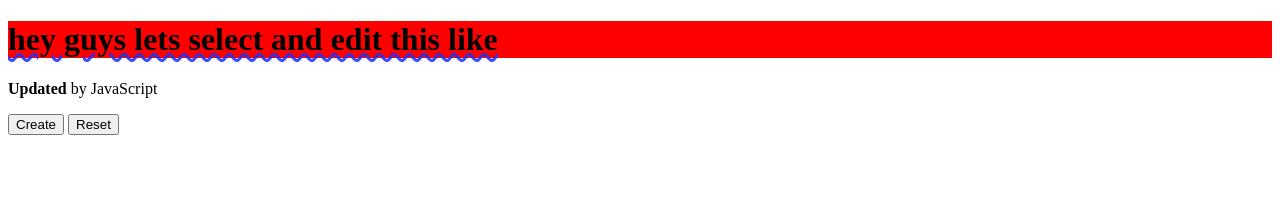
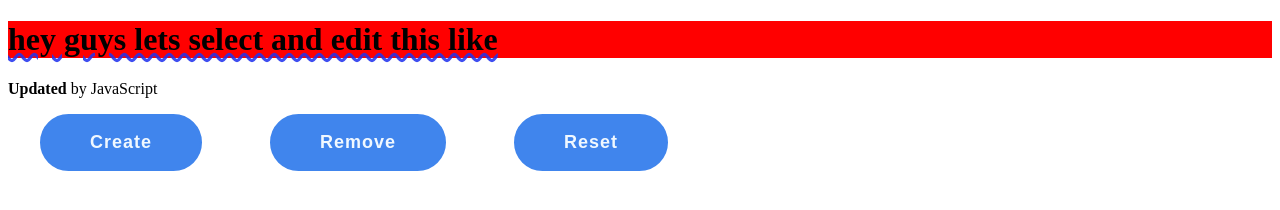
Before and after one commit to dhanushkrishna72/JavaScriptFCC, a plain HTML site: page domChallenge/index.html in a window 1280 px wide. Drawn offline with Linux system fonts and the light colour scheme.

Commit message:
updated the buttons

```diff
--- a/domChallenge/index.html
+++ b/domChallenge/index.html
@@ -1,21 +1,51 @@
 <!DOCTYPE html>
 <html lang="en">
+
 <head>
     <meta charset="UTF-8">
     <meta name="viewport" content="width=device-width, initial-scale=1.0">
     <title>Dom manupilations</title>
+    <style>
+        .buttons {
+            background: #4085ed;
+            color: aliceblue;
+            border: 2px solid #4085ed;
+            padding: 1rem 3rem;
+            border-radius: 2rem;
+            margin: 0 2rem;
+            text-align: center;
+            align-items: center;
+            justify-content: center;
+            font-size: 18px;
+            font-weight: 600;
+            letter-spacing: 1px;
+
+        }
+
+        .buttons:hover {
+            cursor: pointer;
+            border: 2px solid #4085ed;
+            background: #fff;
+            color: #4085ed;
+            transition: cubic-bezier(0.075, 0.82, 0.165, 1) 2s;
+        }
+    </style>
 </head>
+
 <body>
     <div>
         <h1>hey guys lets select and edit this like</h1>
     </div>
 
-    <p>Lorem ipsum dolor sit amet consectetur adipisicing elit. Fugit aliquam asperiores minima illum corporis expedita est sint repellendus ex eum?</p>
+    <p>Lorem ipsum dolor sit amet consectetur adipisicing elit. Fugit aliquam asperiores minima illum corporis expedita
+        est sint repellendus ex eum?</p>
 
     <ul>
     </ul>
     <button id="btn-create">Create</button>
+    <button id="btn-rm">Remove</button>
     <button id="btn-reset">Reset</button>
     <script src="index.js"></script>
 </body>
+
 </html>
--- a/domChallenge/index.js
+++ b/domChallenge/index.js
@@ -18,6 +18,7 @@ let li = document.querySelectorAll("li");
 
 let btn_re = document.getElementById("btn-reset");
 let btn_ce = document.getElementById("btn-create");
+let btn_rm = document.getElementById("btn-rm");
 
 btn_ce.addEventListener("click", () => {
     let number = prompt("Enter the number of values you need: ");
@@ -28,7 +29,15 @@ btn_ce.addEventListener("click", () => {
         lis.textContent = item;
         ul.appendChild(lis);
     }
-})
+});
+
+btn_rm.addEventListener("click", () => {
+    if (ul.getElementsByTagName('li').length > 0) {
+        ul.removeChild(ul.lastElementChild);
+    } else {
+        alert("List is empty, Create a list first");
+    }
+});
 
 btn_re.addEventListener("click", () => {
     if (ul.getElementsByTagName('li').length > 0) {
@@ -36,4 +45,10 @@ btn_re.addEventListener("click", () => {
     } else {
         alert("List is empty, Create a list first");
     }
+});
+
+let all_btn = document.querySelectorAll("button");
+
+all_btn.forEach(function (ele) {
+    ele.classList.add("buttons");
 })
```
